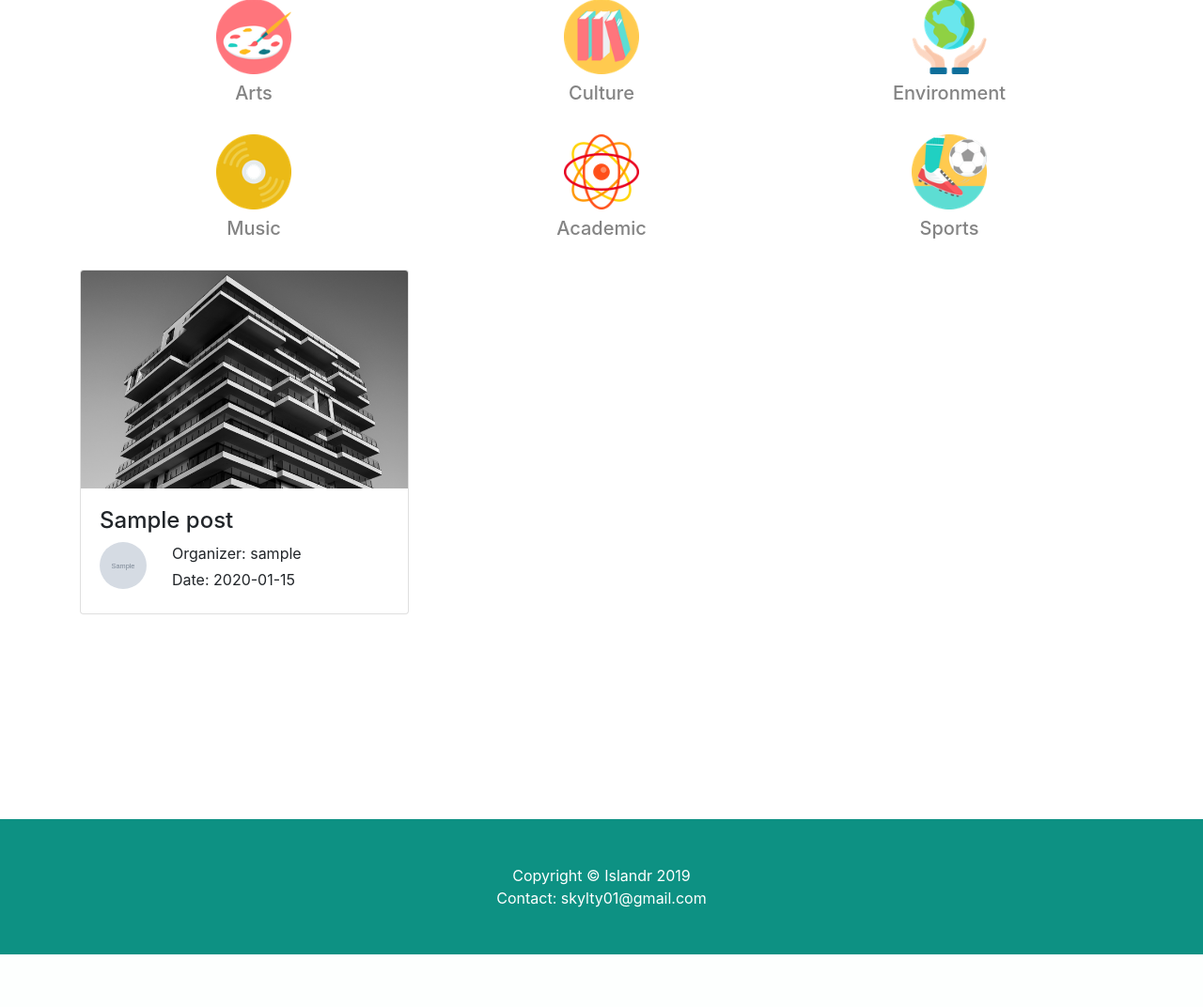
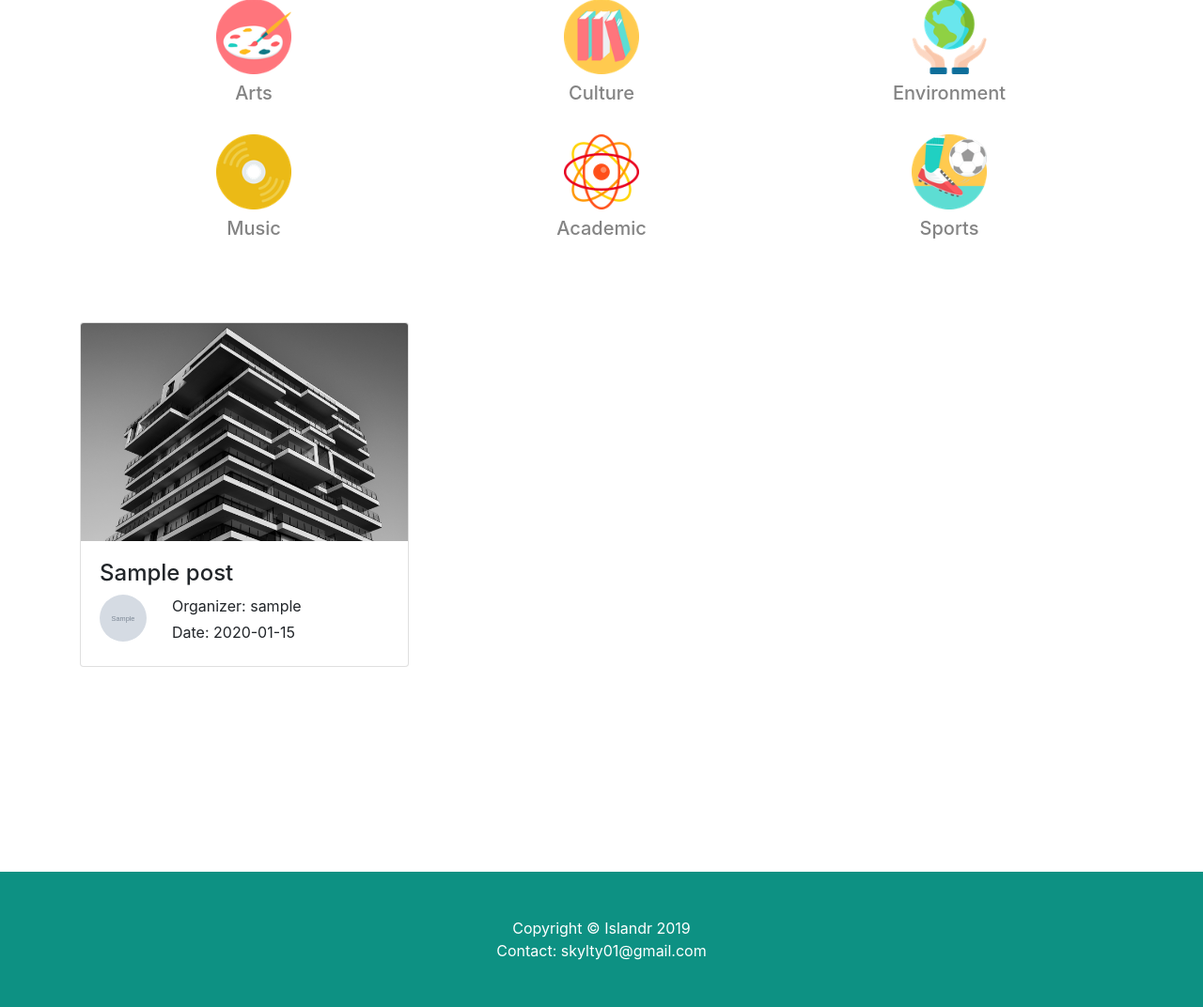
Before and after one commit to zlxlty/Islandr, a Flask app: page / in a window 1280 px wide. Shown: the part 625-1697 px from the top of the page at 94% size. Before the commit the page ends 1641 px from the top, so only its background shows below. Run offline with Flask 2, Linux system fonts and the light colour scheme; a user stored in the database is signed in; tables that the repository leaves empty hold one stand-in row (values such as "Sample post"); grey boxes marked "Sample" are stand-in pictures; some libraries are stand-ins or nearby versions.

Commit message:
increase margin in home page

```diff
--- a/app/templates/editor.html
+++ b/app/templates/editor.html
@@ -44,7 +44,7 @@ function insert_contents(inst){
                 <option>Culture</option>
                 <option>Environment</option>
                 <option>Music</option>
-                <option>Science</option>
+                <option>Academic</option>
                 <option>Sports</option>
             </select>
         </div>
--- a/app/templates/index.html
+++ b/app/templates/index.html
@@ -45,7 +45,7 @@
 {% endblock %}
 
 {% block page_content %}
-<div class="container mt-6">
+<div class="container my-6">
     <div class="row">
         <div class="col text-center">
             <a href="{{ url_for('main.tag_events', tag='arts') }}">
```
